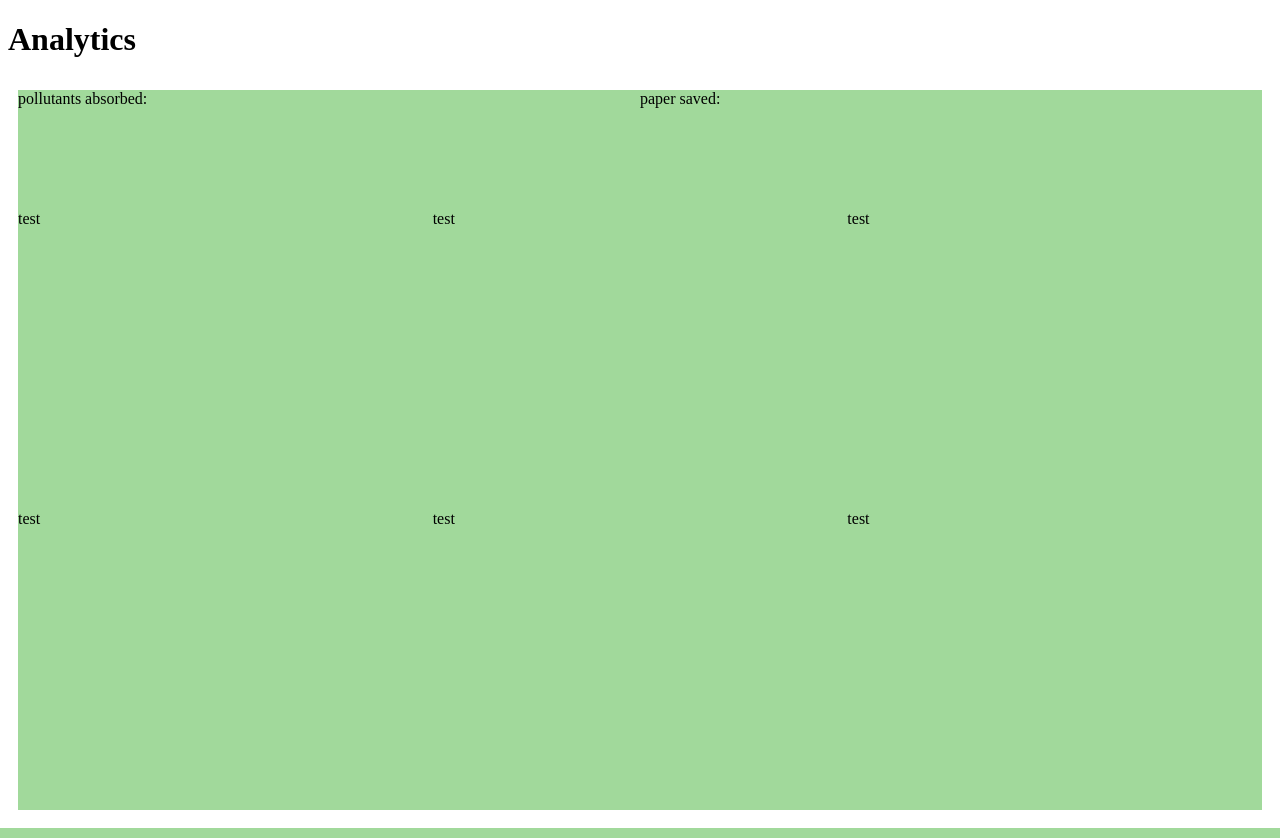
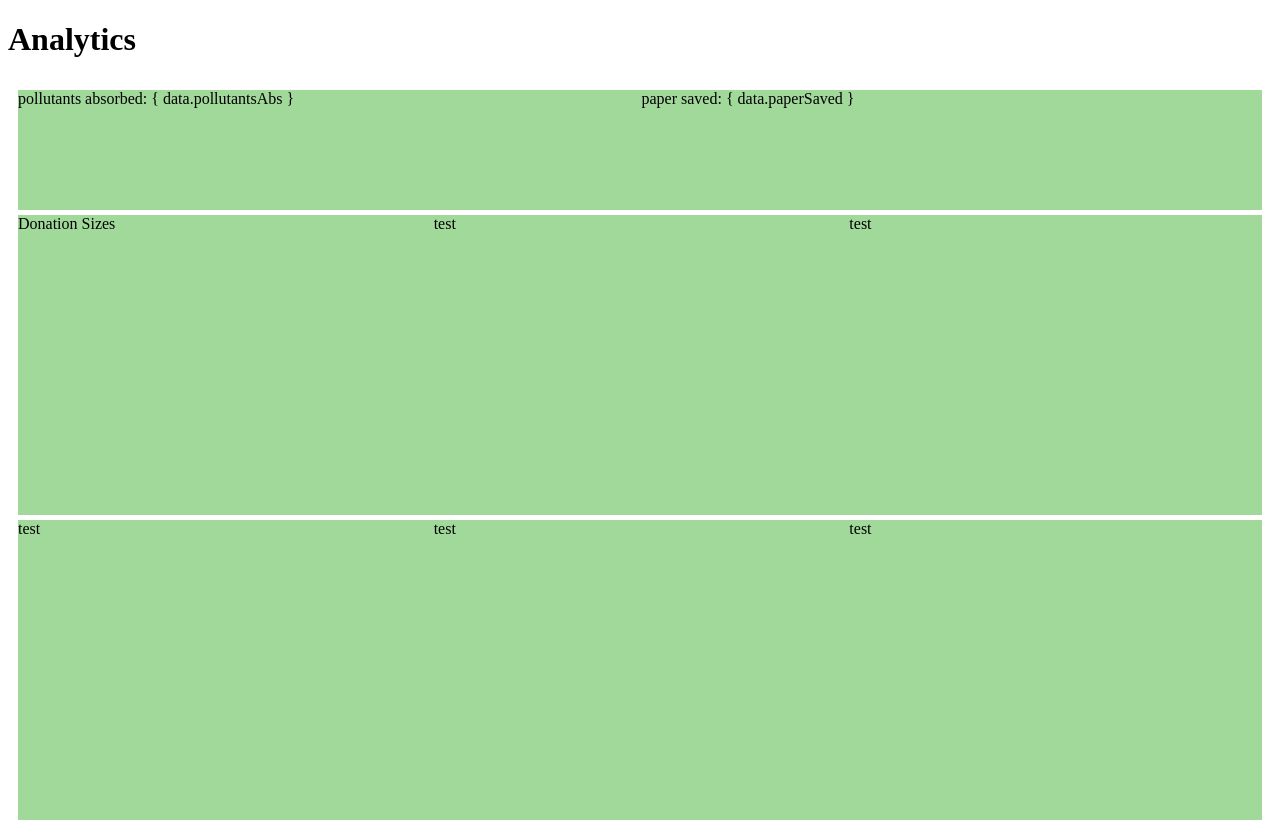
Before and after one commit to tree-plenish/map, a Flask app: page /analytics in a window 1280 px wide. Shown: the part 55-893 px from the top of the page. Run offline with Flask 2, Linux system fonts and the light colour scheme.

Commit message:
mostly playing w dummy variables

```diff
--- a/app.py
+++ b/app.py
@@ -30,9 +30,10 @@
 #     filePath = "../static/allSchoolData.json"
 #     try:
 #         with open(filePath, 'r') as f:
-#             data = json.load(f)[schoolName]
+#             data = json.load(f)[schoolName].read_json
 #             #get data and give it to the template in the form of a dictionary
 #             schoolData = {}
+#
 #             #blah blah code blah blah
 #             render_template("school.html", schoolData)
 #     except:
--- /dev/null
+++ b/static/allSchoolData.json
@@ -0,0 +1,5 @@
+{
+    "Arlington (NY) High School": {"name": "Arlington (NY) High School",
+                                    "requests":[{"total": 17, "date": "2020-01-01"},
+                                                {"total": 15, "date":"2020-01-05"}]}
+}
--- a/templates/analytics.html
+++ b/templates/analytics.html
@@ -11,26 +11,30 @@
             padding: 10px;
             grid-template-columns: 1fr;
             grid-template-rows: 120px 300px 300px;
-
+            grid-gap: 5px;
         }
         .row{
             background-color: #a1d99b;
+            grid-gap: 3px;
         }
         #quick-stats{
             display:grid;
             justify-content: center;
             grid-template-columns: 1fr 1fr;
+            grid-column-gap:3px;
         }
         #big-stats1{
             display:grid;
             justify-content: center;
             grid-template-columns: 1fr 1fr 1fr;
+            grid-column-gap:3px;
         }
 
         #big-stats2{
             display:grid;
             justify-content: center;
             grid-template-columns: 1fr 1fr 1fr;
+            grid-column-gap:3px;
         }
         .header{
             display: grid;
@@ -72,12 +76,14 @@
     <h1>Analytics</h1>
     <div class="grid">
         <div class=row id="quick-stats">
-            <div id="pollutants">pollutants absorbed: </div>
-            <div id="paper">paper saved: </div>
+            <div id="pollutants">pollutants absorbed: { data.pollutantsAbs } </div>
+            <div id="paper">paper saved: { data.paperSaved }</div>
 
         </div>
         <div class="row" id="big-stats1">
-            <div>test</div>
+            <div>Donation Sizes
+
+            </div>
             <div>test</div>
             <div>test</div>
         </div>
```
Also changed, not shown: 1 other file.
